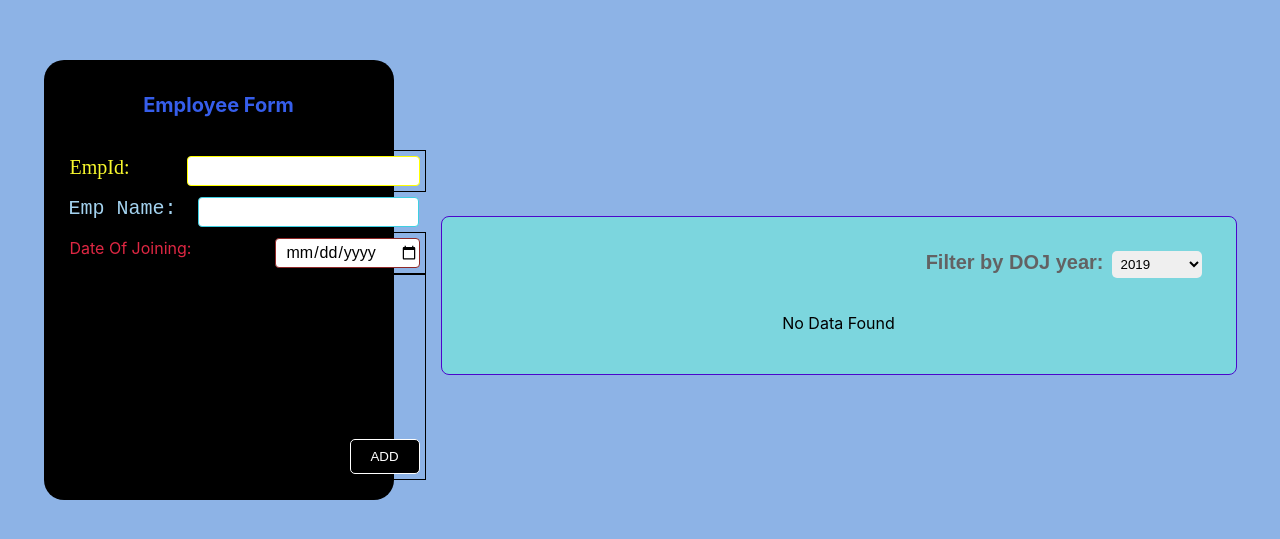
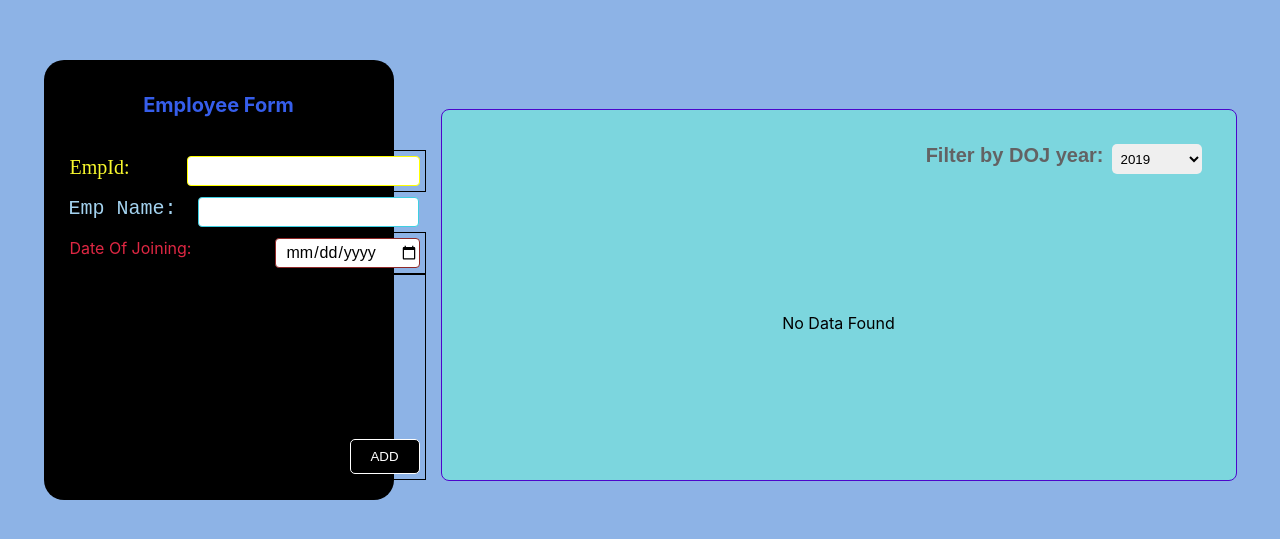
Before and after one commit to Vishal1Balaram/New_Employees_details, a React (Create React App) app: page / in a window 1280 px wide. Shown: the part 125-664 px from the top of the page. Built offline with nearby package versions, Linux system fonts and the light colour scheme.

Commit message:
Description of the changes

```diff
--- a/src/App.css
+++ b/src/App.css
@@ -14,6 +14,7 @@
   border: 1px solid rgb(76, 7, 203);
   border-radius: 8px;
   width: 60%;
+  min-height: 40%;
   max-height: 80%;
   display: flex;
   flex-direction: row;
--- a/src/EmployeeDetails.js
+++ b/src/EmployeeDetails.js
@@ -13,15 +13,26 @@ const EmployeeDetails = (props) =>{
     }
 
     const filteredEmployees = props.items.filter(employee => {
-        return employee.DOJ.getFullYear().toString() === filterByYear;
+        if(filterByYear==="ALL"){
+            return props.items.map((employee) => (<Employee key={employee.id} EmpId={employee.EmpId} EmpName={employee.EmpName} DOJ={employee.DOJ} /> ) )
+        }else{
+            return employee.DOJ.getFullYear().toString() === filterByYear;
+        }
     })
 
     let noDataMessage = <p>No Data Found</p>
 
     if(filteredEmployees.length>0){
         noDataMessage = filteredEmployees.map((employee) => (<Employee key={employee.id} EmpId={employee.EmpId} EmpName={employee.EmpName} DOJ={employee.DOJ} /> ) )
+
     }
+    // if(filteredEmployees==="ALL"){
+    //     props.items.map((employee) => (<Employee key={employee.id} EmpId={employee.EmpId} EmpName={employee.EmpName} DOJ={employee.DOJ} /> ) )
 
+    // }
+    // else if(filteredEmployees==="ALL"){
+    //     noDataMessage = props.items.map((employee) => (<Employee key={employee.id} EmpId={employee.EmpId} EmpName={employee.EmpName} DOJ={employee.DOJ} /> ) )
+    // }
 
     return(
 
--- a/src/EmployeeFilter.css
+++ b/src/EmployeeFilter.css
@@ -18,4 +18,5 @@
     width: 90px;
     padding: 5px;
     border-radius: 5px;
+    max-height: 30px;
 }
--- a/src/EmployeeFilter.js
+++ b/src/EmployeeFilter.js
@@ -1,6 +1,5 @@
 import './EmployeeFilter.css'
-import ReactDOM from 'react-dom'
-import { FontAwesomeIcon } from '@fortawesome/react-fontawesome'
+
 const EmployeeFilter = props =>{
 
 
@@ -10,7 +9,7 @@ const EmployeeFilter = props =>{
 
     return(
         <div className='filter-main-container' >
-            <FontAwesomeIcon icon="fa-solid fa-filter" />
+
             <label className='filter-label' >Filter by DOJ year:</label>
             <select className='select' value={props.selected} onChange={yearFiltered}  >
                 <option value='2019' >2019</option>
@@ -27,3 +26,7 @@ const EmployeeFilter = props =>{
 
 
 export default EmployeeFilter
+
+// import ReactDOM from 'react-dom'
+// import { FontAwesomeIcon } from '@fortawesome/react-fontawesome'
+// {/* <FontAwesomeIcon icon="fa-solid fa-filter" /> */}
```
